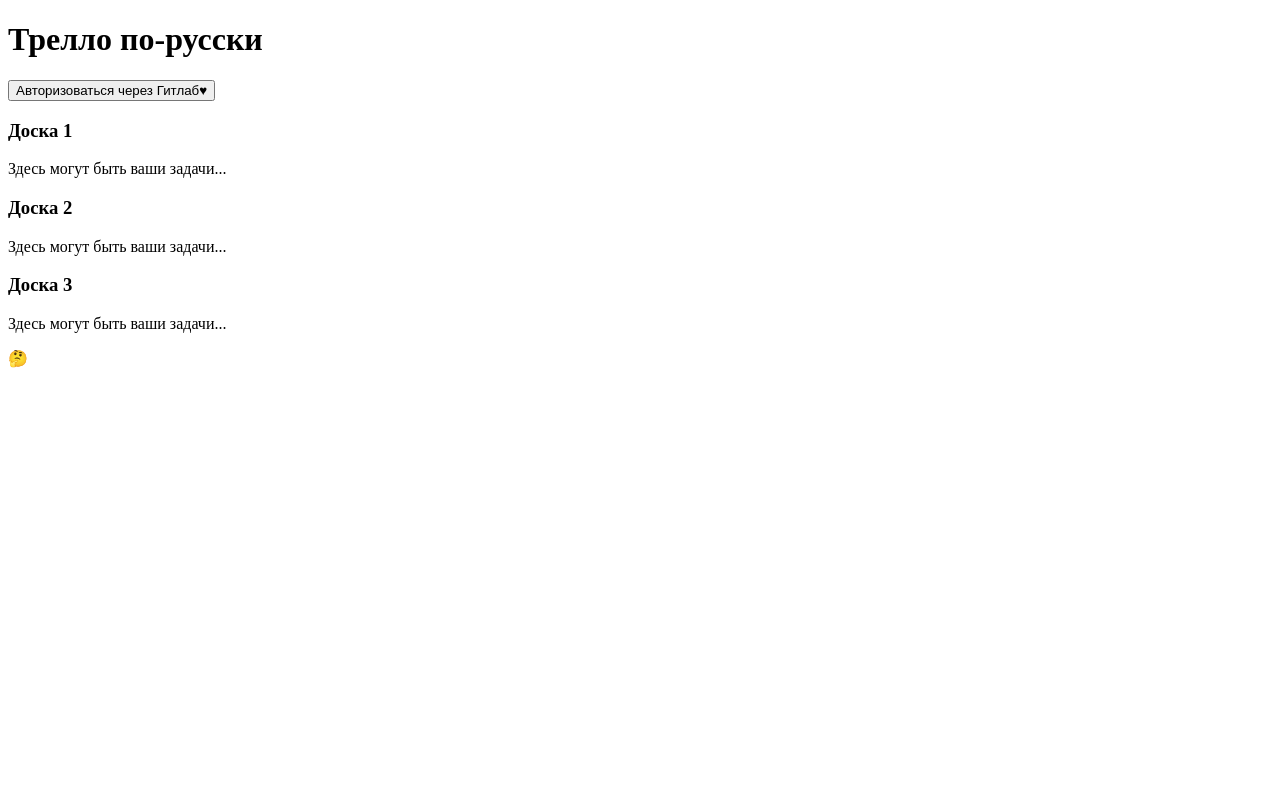
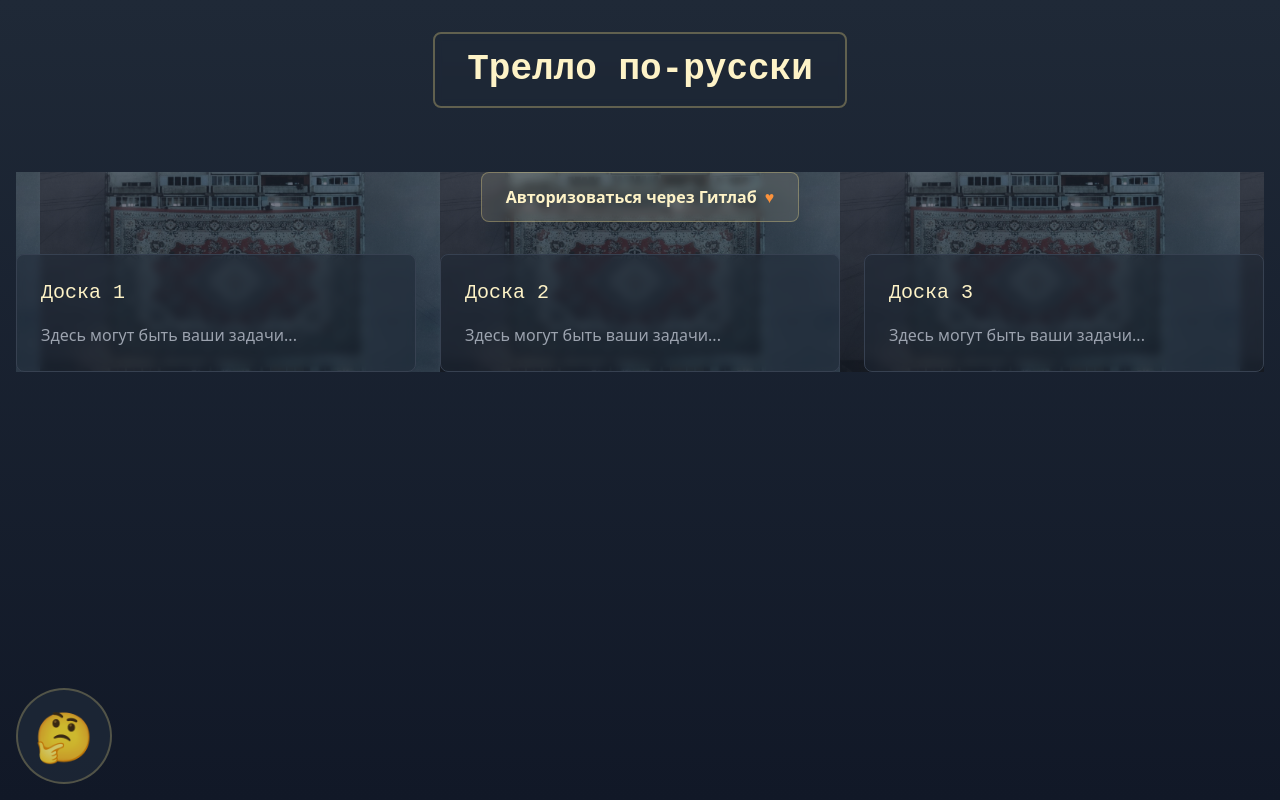
Before and after one commit to Kemuni/NeTrello, a Next.js app: page / in a window 1280 px wide. Built offline with nearby package versions, Linux system fonts and the light colour scheme.

Commit message:
Editting design

```diff
--- /dev/null
+++ b/app/globals.css
@@ -0,0 +1,9 @@
+@tailwind base;
+@tailwind components;
+@tailwind utilities;
+
+body {
+  background: linear-gradient(to bottom, rgb(31, 41, 55), rgb(17, 24, 39));
+  min-height: 100vh;
+  color: #fff;
+}
--- a/app/layout.tsx
+++ b/app/layout.tsx
@@ -1,3 +1,5 @@
+import './globals.css'
+
 export const metadata = {
   title: 'Next.js',
   description: 'Generated by Next.js',
@@ -9,7 +11,7 @@ export default function RootLayout({
   children: React.ReactNode
 }) {
   return (
-    <html lang="en">
+    <html lang="ru">
       <body>{children}</body>
     </html>
   )
--- a/app/page.tsx
+++ b/app/page.tsx
@@ -14,8 +14,15 @@ export default function Home() {
         {/* Основной контент */}
         <div className="relative">
           {/* Фоновый ковёр */}
-          <div className="absolute inset-0 opacity-10 pointer-events-none">
-            <div className="w-full h-full bg-[url('/carpet-pattern.png')] bg-repeat opacity-20"></div>
+          <div className="absolute inset-0 pointer-events-none">
+            <div
+              className="w-full h-full bg-center bg-repeat"
+              style={{
+                backgroundImage: "url('/carpet-pattern.png')",
+                backgroundSize: '400px', // Уменьшим размер паттерна
+                opacity: '0.4' // Увеличим непрозрачность
+              }}
+            ></div>
           </div>
 
           {/* Кнопка авторизации */}
--- a/tailwind.config.js
+++ b/tailwind.config.js
@@ -15,6 +15,7 @@ module.exports = {
       },
       backgroundImage: {
         'gradient-radial': 'radial-gradient(var(--tw-gradient-stops))',
+        'gradient-conic': 'conic-gradient(from 180deg at 50% 50%, var(--tw-gradient-stops))',
       },
     },
   },
```
